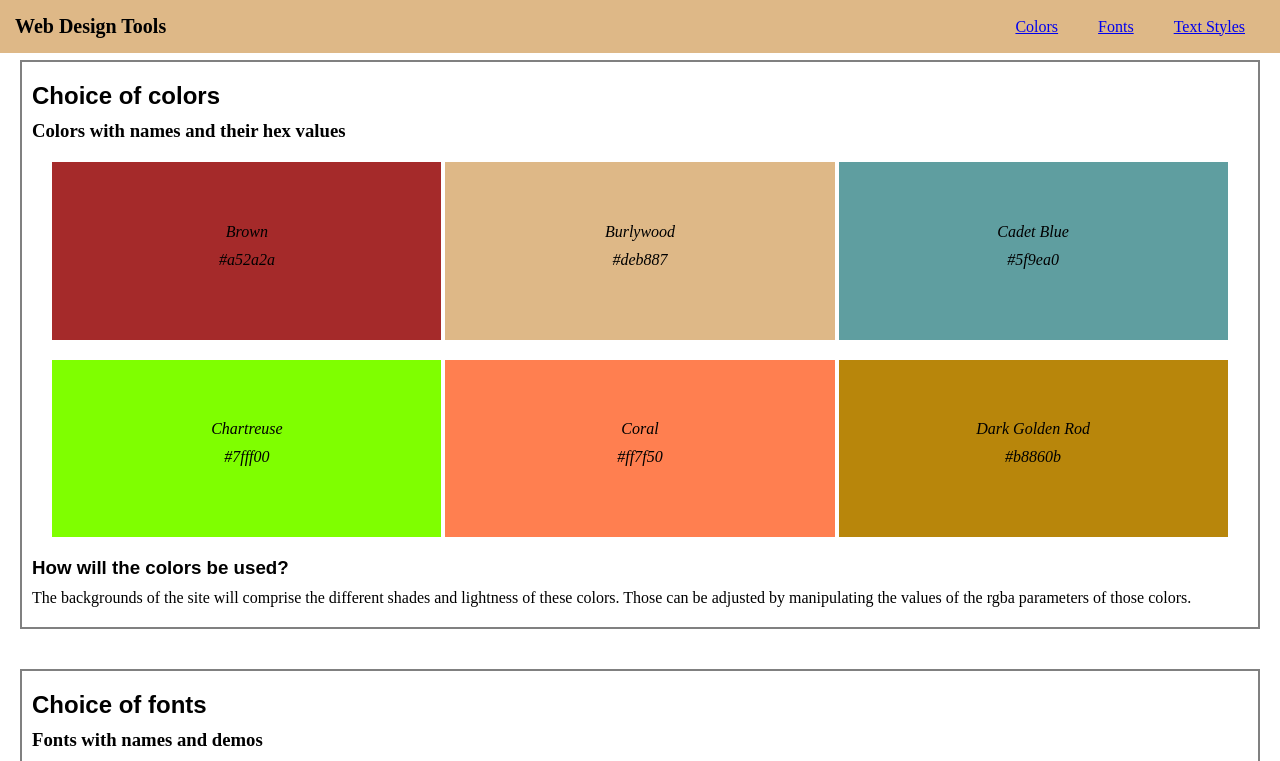
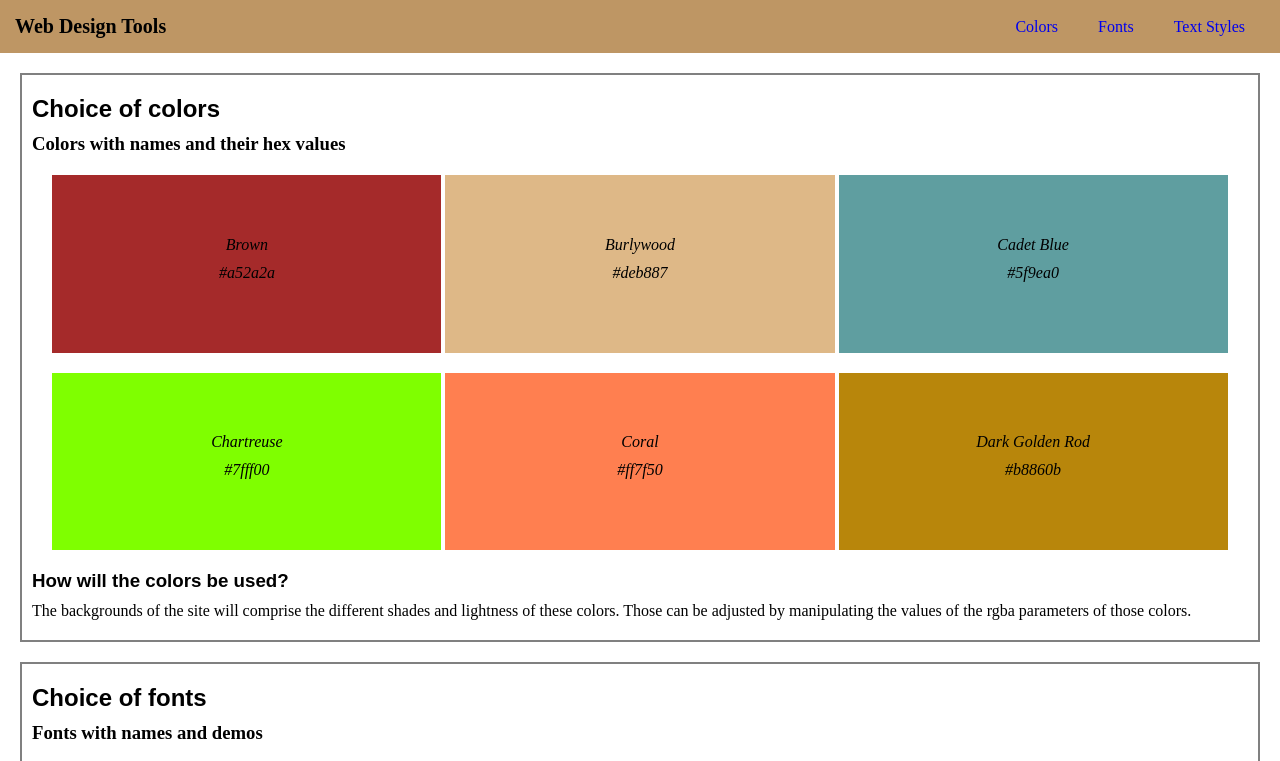
Before and after one commit to DeliciousAlienPastor/web-dev-resources, a plain HTML site: page index.html in a window 1280 px wide. Shown: the top 761 px of the page. Drawn offline with Linux system fonts and the light colour scheme; a web font is replaced by a local one.

Commit message:
change the nav bar to not be fixed and update the design

```diff
--- a/resources/style.css
+++ b/resources/style.css
@@ -61,16 +61,17 @@
 }
 
 /* to make the nav bar fixed on top */
-.parent {
+
+/* .parent {
   position: fixed;
   width: 100%;
   top: 0;
-  /* display: none; */
   z-index: 1;
 }
+*/
 
 .nav {
-  background-color: burlywood;
+  background-color: rgb(190, 150, 100);
   display: flex;
   padding: 15px;
   align-items: center;
@@ -90,10 +91,9 @@ main {
 
 section {
   /* padding-bottom: 20px; */
-  top: 10px;
   border: 2px solid gray;
-  margin: 40px 0;
   padding: 10px;
+  margin-bottom: 20px;
 }
 
 ul {
@@ -110,6 +110,11 @@ ul {
 
 .nav .nav-item {
   padding: 0 20px;
+  text-decoration: none;
+}
+
+.nav-item:hover {
+  font-weight: 700;
 }
 
 .container {
```
